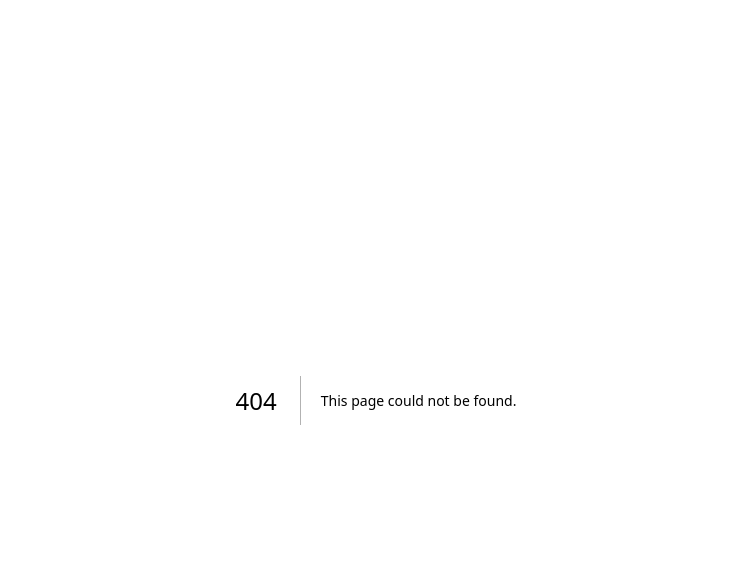
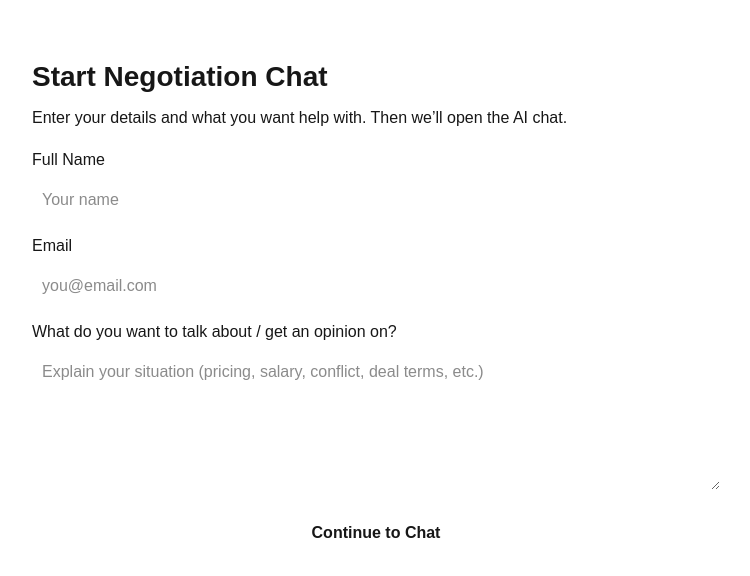
Before and after one commit to likhithreddy12/negotiation-site, a Next.js app in the folder frontend/: page /start in a window 1280 px wide. Before the commit this address had no page. Shown: the top 576 px of the page, without its empty margins (264-1014 px from the left). Built offline with nearby package versions, Linux system fonts and the light colour scheme.

Commit message:
Added intake form before chatbot

```diff
--- a/frontend/app/page.tsx
+++ b/frontend/app/page.tsx
@@ -22,7 +22,7 @@ export default function Home() {
 
         <div style={{ display: "flex", gap: 12, marginTop: 22 }}>
           <a
-            href="/demo"
+            href="/start"
             style={{
               display: "inline-block",
               padding: "12px 16px",
@@ -33,7 +33,7 @@ export default function Home() {
               fontWeight: 700,
             }}
           >
-            Open Demo
+            Start
           </a>
           <a
             href="#how"
--- /dev/null
+++ b/frontend/app/start/page.tsx
@@ -0,0 +1,89 @@
+"use client";
+
+import { useRouter } from "next/navigation";
+import { useState } from "react";
+
+export default function StartPage() {
+  const router = useRouter();
+
+  const [fullName, setFullName] = useState("");
+  const [email, setEmail] = useState("");
+  const [description, setDescription] = useState("");
+  const [error, setError] = useState("");
+
+  const isValidEmail = (v: string) =>
+    /^[^\s@]+@[^\s@]+\.[^\s@]+$/.test(v.trim());
+
+  const onSubmit = (e: React.FormEvent) => {
+    e.preventDefault();
+    setError("");
+
+    const name = fullName.trim();
+    const mail = email.trim();
+    const desc = description.trim();
+
+    if (!name) return setError("Please enter your full name.");
+    if (!mail || !isValidEmail(mail)) return setError("Please enter a valid email.");
+    if (!desc) return setError("Please describe what you want to talk about.");
+
+    localStorage.setItem(
+      "negotiation_intake",
+      JSON.stringify({
+        fullName: name,
+        email: mail,
+        description: desc,
+        createdAt: new Date().toISOString(),
+      })
+    );
+
+    router.push("/demo");
+  };
+
+  return (
+    <div style={{ maxWidth: 720, margin: "40px auto", padding: 16 }}>
+      <h1 style={{ fontSize: 28, fontWeight: 800 }}>Start Negotiation Chat</h1>
+      <p style={{ marginTop: 8 }}>
+        Enter your details and what you want help with. Then we’ll open the AI chat.
+      </p>
+
+      <form onSubmit={onSubmit} style={{ marginTop: 18, display: "grid", gap: 12 }}>
+        <label>
+          Full Name
+          <input
+            value={fullName}
+            onChange={(e) => setFullName(e.target.value)}
+            placeholder="Your name"
+            style={{ width: "100%", padding: 10, marginTop: 6 }}
+          />
+        </label>
+
+        <label>
+          Email
+          <input
+            value={email}
+            onChange={(e) => setEmail(e.target.value)}
+            placeholder="you@email.com"
+            style={{ width: "100%", padding: 10, marginTop: 6 }}
+          />
+        </label>
+
+        <label>
+          What do you want to talk about / get an opinion on?
+          <textarea
+            value={description}
+            onChange={(e) => setDescription(e.target.value)}
+            placeholder="Explain your situation (pricing, salary, conflict, deal terms, etc.)"
+            rows={5}
+            style={{ width: "100%", padding: 10, marginTop: 6 }}
+          />
+        </label>
+
+        {error ? <div style={{ color: "crimson" }}>{error}</div> : null}
+
+        <button type="submit" style={{ padding: 12, fontWeight: 800, cursor: "pointer" }}>
+          Continue to Chat
+        </button>
+      </form>
+    </div>
+  );
+}
```
